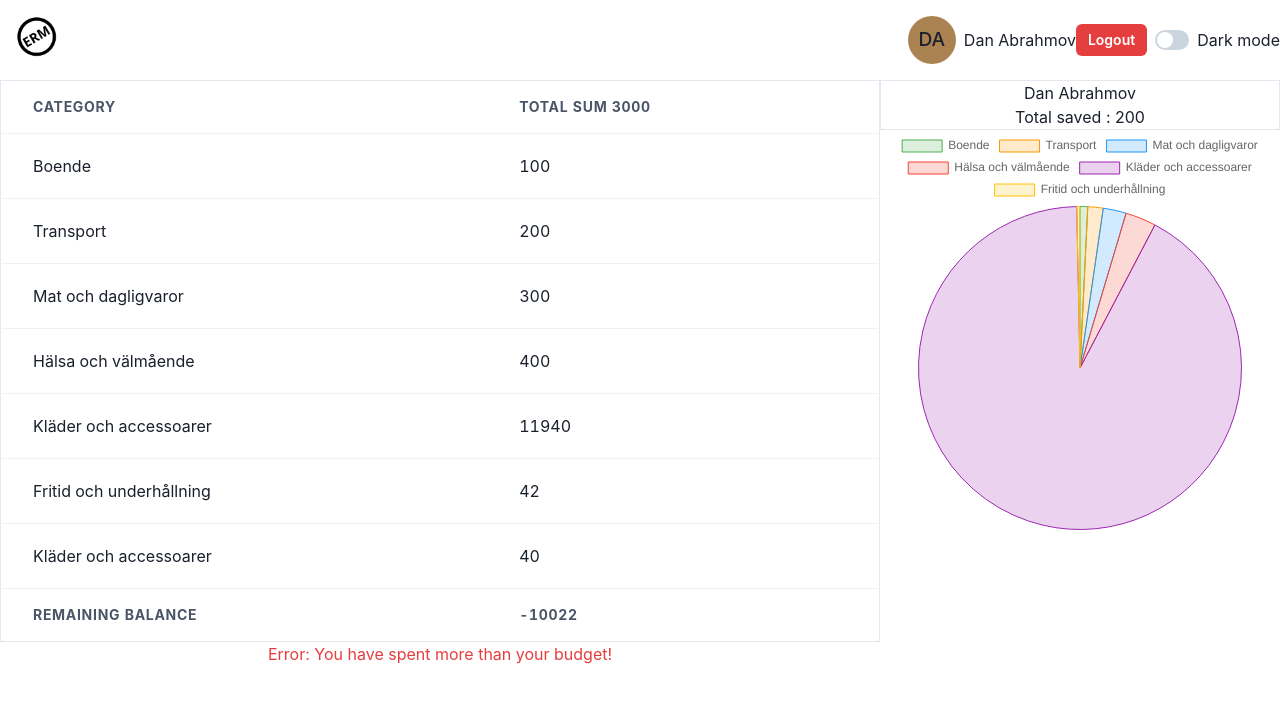
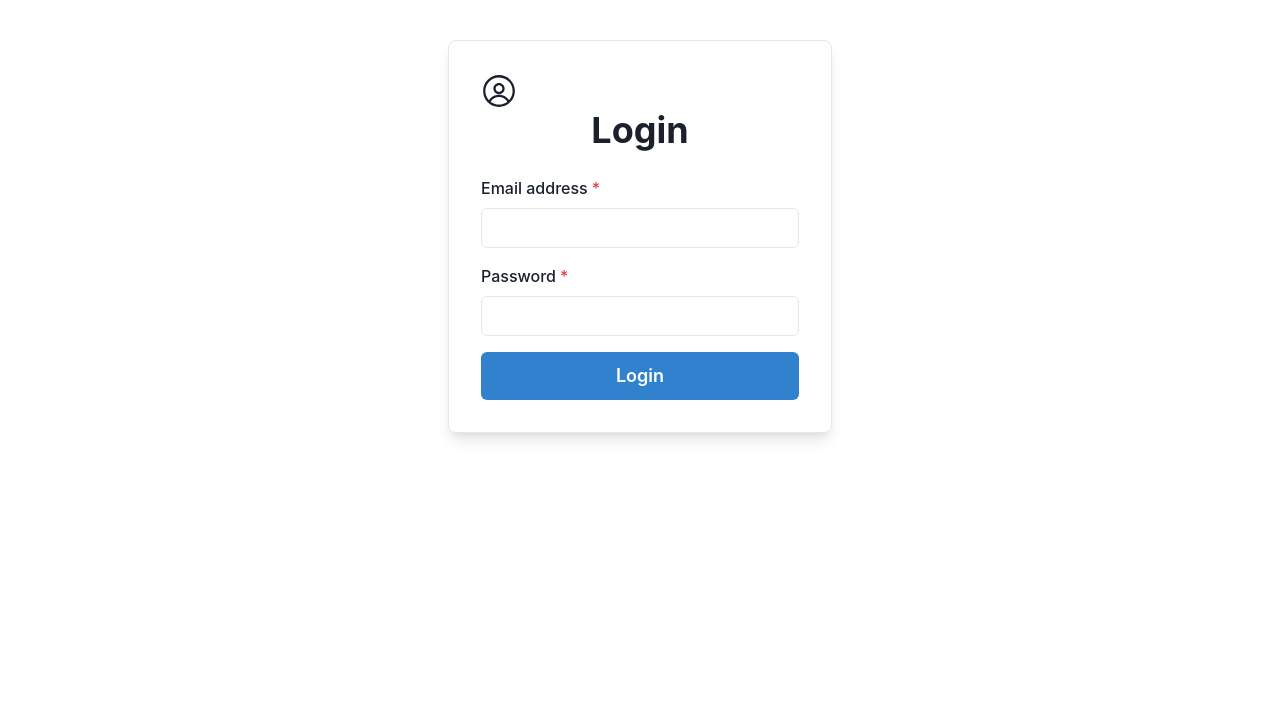
Before and after one commit to melvinsjostrand/Ekonomisk-Dashboard, a React (Vite) app in the folder Ekonomisk/: page / in a window 1280 px wide. Shown: the top 702 px of the page. Built offline with nearby package versions, Linux system fonts and the light colour scheme.

Commit message:
update
Made login page
swapped out my homepage from app.tsx to homepage.tsx

```diff
--- a/Ekonomisk/package.json
+++ b/Ekonomisk/package.json
@@ -19,7 +19,10 @@
     "react": "^18.3.1",
     "react-chartjs-2": "^5.2.0",
     "react-dom": "^18.3.1",
-    "react-router-dom": "^6.26.1"
+    "react-hook-form": "^7.53.0",
+    "react-icons": "^5.3.0",
+    "react-router-dom": "^6.26.1",
+    "zod": "^3.23.8"
   },
   "devDependencies": {
     "@eslint/js": "^9.9.0",
--- a/Ekonomisk/src/App.tsx
+++ b/Ekonomisk/src/App.tsx
@@ -1,88 +1,16 @@
-import { Box, Center, Grid, GridItem, Show, Text } from "@chakra-ui/react";
-import NavBar from "./Componenets/NavBar";
-import PieChart from "./Componenets/PieChart";
-import Tables from "./Componenets/homepage/Table";
-import { useEffect, useState } from "react";
+import HomePage from "./Componenets/homepage/HomePage";
+import Login from "./Componenets/Loginpage/Login";
+
+ const handleLogin = (email: string, password: string) => {
+   console.log(email, password);
+ };
 
 function App() {
-  const [cash, setCash] = useState({
-    sum: 3000,
-    payment: [
-      { category: "Boende", amount: 100 },
-      { category: "Transport", amount: 200 },
-      { category: "Mat och dagligvaror", amount: 300 },
-      { category: "Hälsa och välmående", amount: 400 },
-      { category: "Kläder och accessoarer", amount: 11940 },
-      { category: "Fritid och underhållning", amount: 42 },
-      { category: "Kläder och accessoarer", amount: 40 },
-    ],
-    totalSpent: 0,
-    remaining: 0,
-  });
-
-
-  const [error, setError] = useState<string | null>(null);
-  const [save, setSave] = useState({
-    userId: 1,
-    userName: 'Dan Abrahmov',
-    Saving: 200,
-  });
-
-  useEffect(() => {
-    const totalSpent = cash.payment.reduce(
-      (acc, payment) => acc + payment.amount,
-      0
-    );
-    const remaining = cash.sum - totalSpent;
-
-    setCash((prevState) => ({
-      ...prevState,
-      totalSpent: totalSpent,
-      remaining: remaining,
-    }));
-
-    if(remaining < 0) return setError("Error: You have spent more than your budget!");
-  }, [cash.payment, cash.sum]);
-  return (
-    <>
-      <Grid
-        templateAreas={{
-          base: `'nav' 'main'`,
-          lg: `'nav nav' 'main aside'`,
-        }}
-        templateColumns={{
-          base: "1fr",
-          lg: "3fr 1fr",
-        }}
-      >
-        <GridItem area="nav">
-          <NavBar />
-        </GridItem>
-        <Show above="lg">
-          <GridItem area="aside">
-            <Box border="1px" borderColor="gray.200">
-              <Text textAlign='center'>Dan Abrahmov </Text>
-              <Text textAlign="center">Total saved : {save.Saving}</Text>
-            </Box>
-            <PieChart payments={cash.payment} />
-          </GridItem>
-        </Show>
-        <GridItem area="main">
-          <Tables
-            sum={cash.sum}
-            payments={cash.payment}
-            remaining={cash.remaining}
-            totalSpent={cash.totalSpent}
-          />
-          {error && (
-            <Text color="red.500" textAlign="center">
-              {error}
-            </Text>
-          )}
-        </GridItem>
-      </Grid>
-    </>
-  );
+ return (
+   <>
+     <Login onSubmit={handleLogin} />
+   </>
+ );
 }
 
 export default App;
--- /dev/null
+++ b/Ekonomisk/src/Componenets/Loginpage/Login.tsx
@@ -0,0 +1,73 @@
+import React, { useState } from "react";
+import {
+  Box,Button,FormControl,FormLabel,Input,Stack,Heading, useToast,} from "@chakra-ui/react";
+import { RxAvatar } from "react-icons/rx";
+
+interface LoginFormProps {
+  onSubmit: (email: string, password: string) => void;
+}
+
+const LoginForm: React.FC<LoginFormProps> = ({ onSubmit }) => {
+  const [email, setEmail] = useState<string>("");
+  const [password, setPassword] = useState<string>("");
+  const toast = useToast();
+
+  const handleSubmit = (e: React.FormEvent) => {
+    e.preventDefault();
+    if (email && password) {
+      onSubmit(email, password);
+    } else {
+      toast({
+        title: "Error",
+        description: "Please fill in all fields.",
+        status: "error",
+        duration: 3000,
+        isClosable: true,
+      });
+    }
+  };
+
+  return (
+    <Box
+      maxW="sm"
+      mx="auto"
+      mt="10"
+      p="8"
+      borderWidth="1px"
+      borderRadius="lg"
+      boxShadow="lg"
+    >
+      <Heading textAlign="center" mb="6">
+        <RxAvatar />
+        Login
+      </Heading>
+      <form onSubmit={handleSubmit}>
+        <Stack spacing={4}>
+          <FormControl id="email" isRequired>
+            <FormLabel>Email address</FormLabel>
+            <Input
+              type="email"
+              value={email}
+              onChange={(e) => setEmail(e.target.value)}
+            />
+          </FormControl>
+
+          <FormControl id="password" isRequired>
+            <FormLabel>Password</FormLabel>
+            <Input
+              type="password"
+              value={password}
+              onChange={(e) => setPassword(e.target.value)}
+            />
+          </FormControl>
+
+          <Button type="submit" colorScheme="blue" size="lg" width="full">
+            Login
+          </Button>
+        </Stack>
+      </form>
+    </Box>
+  );
+};
+
+export default LoginForm;
--- a/Ekonomisk/src/Componenets/PieChart.tsx
+++ b/Ekonomisk/src/Componenets/PieChart.tsx
@@ -24,7 +24,6 @@ const PieChart: React.FC<PieChartProps> = ({payments}) => {
       }
       return acc;
     }, {} as Record<string, number>);
-
 
   const labels = Object.keys(aggregatedPayments);
   const dataValues = Object.values(aggregatedPayments);
```
Also changed, not shown: Ekonomisk/src/Componenets/Login.tsx (deleted, +0 -10 lines), Ekonomisk/src/Componenets/homepage/HomePage.tsx (+81 -7 lines), 1 other file (tests, documents, lock files or other folders).
